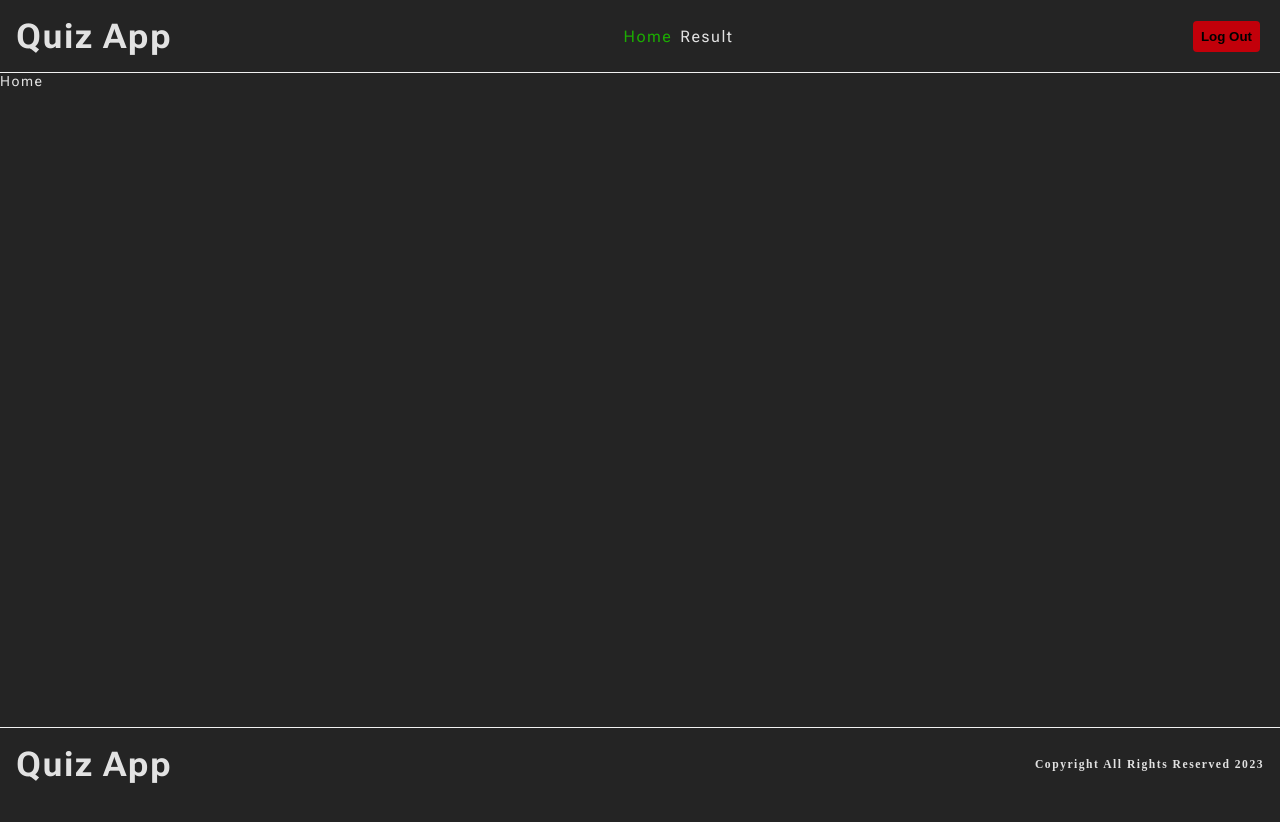
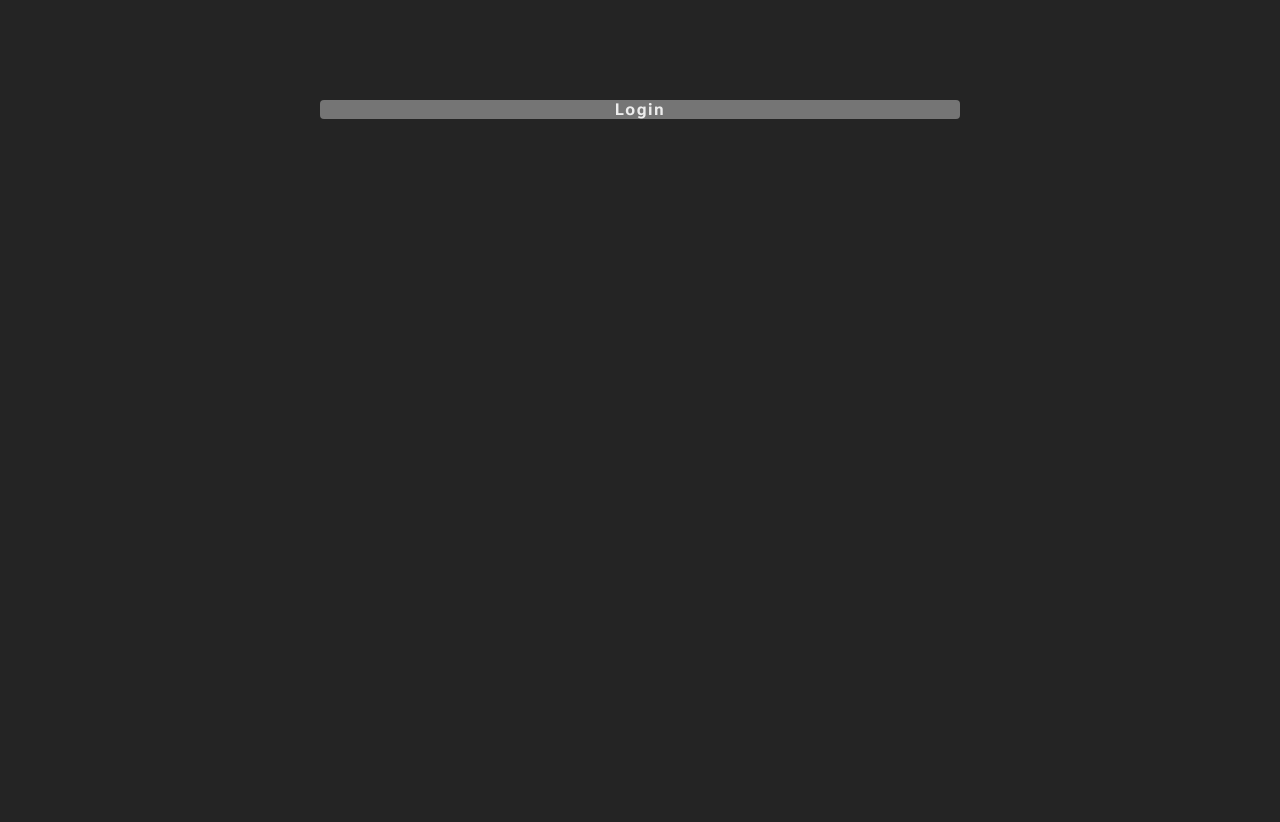
Before and after one commit to BertrandConxy/Quiz-app, a React (Vite) app: page / in a window 1280 px wide. Shown: the top 822 px of the page. Before the commit the page ends 800 px from the top, so only its background shows below. Built offline with nearby package versions, Linux system fonts and the light colour scheme.

Commit message:
Create layout for the login page

```diff
--- /dev/null
+++ b/src/components/Common/Form/Form.styles.tsx
@@ -0,0 +1,13 @@
+import { theme } from '../../../infrastructure/theme'
+import styled from 'styled-components'
+
+export const FormContainer = styled.div`
+background: ${theme.colors.ui.tertiary};
+width: 50%;
+margin: auto;
+margin-top: 10rem;
+border-radius: ${theme.space[1]};
+display: flex;
+align-items: center;
+flex-direction: column;
+`
--- /dev/null
+++ b/src/components/Common/Form/index.tsx
@@ -0,0 +1,10 @@
+import React from 'react'
+import { FormContainer } from './Form.styles'
+
+export default function Form() {
+  return (
+    <FormContainer>
+        <h3>Login</h3>
+    </FormContainer>
+  )
+}
--- a/src/infrastructure/navigation/index.tsx
+++ b/src/infrastructure/navigation/index.tsx
@@ -4,7 +4,7 @@ import AccountNavigation from './accountNavigation'
 
 
 export default function Navigation() {
-    const [isAuthenticated, setIsAuthenticated] = useState(true)
+    const [isAuthenticated, setIsAuthenticated] = useState(false)
   return (
     <div>
         {isAuthenticated ? <AppNavigation /> : <AccountNavigation />}
--- a/src/pages/login.tsx
+++ b/src/pages/login.tsx
@@ -1,7 +1,13 @@
-import React from 'react'
+import Form from '../components/Common/Form'
+import styled from 'styled-components'
 
+const View = styled.div`
+  height: 100vh;
+`
 export default function Login() {
   return (
-    <div>Login</div>
+    <View>
+      <Form />
+    </View>
   )
 }
```
